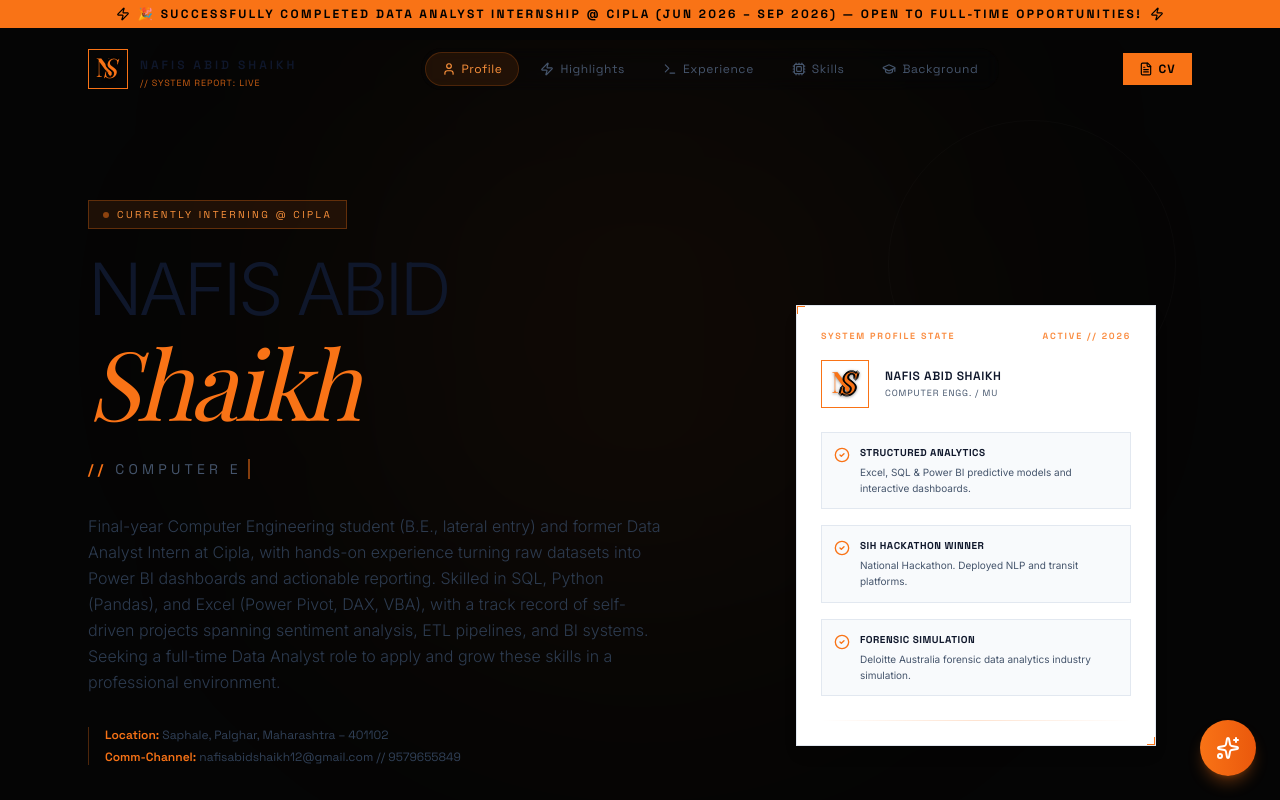
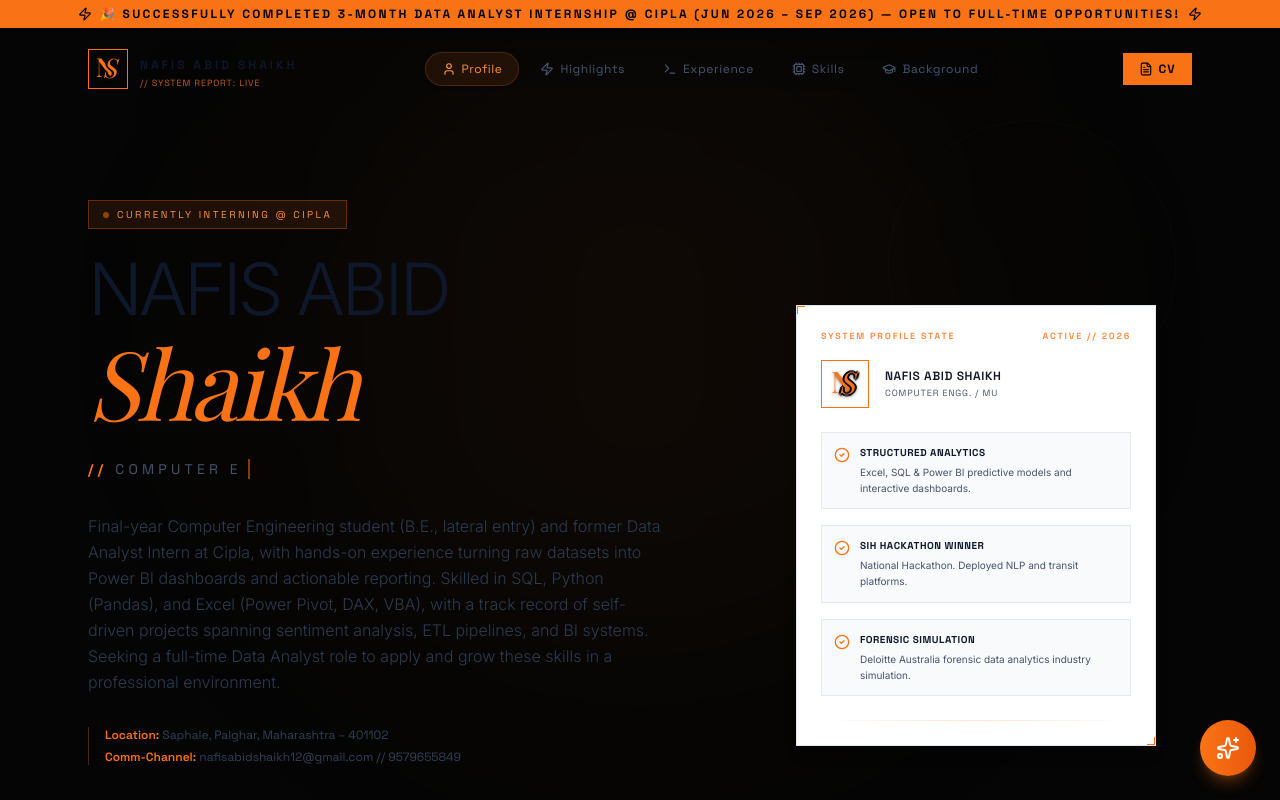
Before and after one commit to nafisashaikh/nafis-portfolio, a React (Vite) app: page / in a window 1280 px wide. Shown: the top 800 px of the page. Built offline with nearby package versions, Linux system fonts and the light colour scheme; a web font is replaced by a local one.

Commit message:
Update: Cipla internship duration to 3 months

```diff
--- a/src/components/Navbar.tsx
+++ b/src/components/Navbar.tsx
@@ -95,7 +95,7 @@ export default function Navbar({ onOpenPDF, darkMode = true, onToggleDarkMode }:
           {/* Subtle animated shine */}
           <div className="absolute inset-0 -translate-x-full bg-gradient-to-r from-transparent via-white/30 to-transparent group-hover:animate-[shimmer_1.5s_infinite]" />
           <Zap className="w-3 h-3 sm:w-3.5 sm:h-3.5" />
-          <span>🎉 Successfully completed Data Analyst Internship @ Cipla (Jun 2026 – Sep 2026) — Open to full-time opportunities!</span>
+          <span>🎉 Successfully completed 3-month Data Analyst Internship @ Cipla (Jun 2026 – Sep 2026) — Open to full-time opportunities!</span>
           <Zap className="w-3 h-3 sm:w-3.5 sm:h-3.5" />
         </div>
 
```
